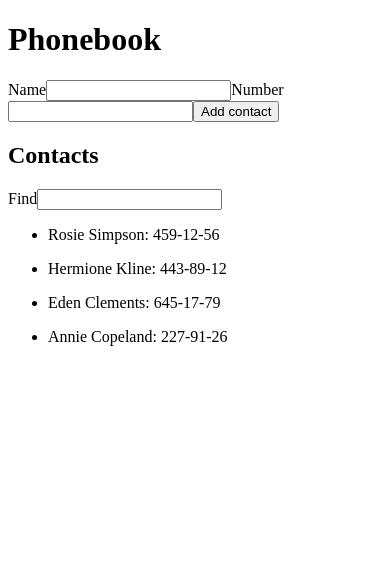
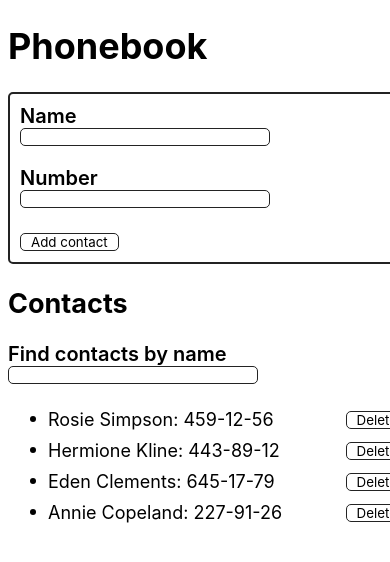
Before and after one commit to ivanberko/goit-react-hw-02-phonebook, a React (Create React App) app: page / in a window 390 px wide. Shown: the top 562 px of the page. Built offline with nearby package versions, Linux system fonts and the light colour scheme.

Commit message:
hw-02-phonebook done

```diff
--- a/src/Components/App/App.jsx
+++ b/src/Components/App/App.jsx
@@ -16,6 +16,10 @@ export default class App extends Component {
   };
 
   addContact = (contact) => {
+    const { contacts } = this.state;
+    const isExistContact = contacts.find((item) => item.name.toLowerCase() === contact.name.toLowerCase());
+
+    if (!isExistContact) {
       const contactToAdd = {
         ...contact,
         id: uuidv4(),
@@ -24,6 +28,9 @@ export default class App extends Component {
       this.setState((prevState) => ({
         contacts: [...prevState.contacts, contactToAdd],
       }));
+    } else {
+      alert(`${contact.name} is already in contacts.`);
+    }
   };
 
   findContact = (name, contacts) => {
@@ -32,7 +39,13 @@ export default class App extends Component {
     );
   };
 
-  handleChange = ({ target: { name, value } }) => {
+  deleteContact = (id) => {
+    this.setState((prevState) => ({
+      contacts: prevState.contacts.filter((contact) => contact.id !== id),
+    }));
+  };
+
+  handleChangeFilter = ({ target: { name, value } }) => {
     this.setState({
       [name]: value,
     });
@@ -50,9 +63,12 @@ export default class App extends Component {
         <Filter
           contacts={contacts}
           filter={filter}
-          handleFindName={this.handleChange}
+          handleFindName={this.handleChangeFilter}
         />
-        <ContactList contacts={filteredContact} />
+        <ContactList
+          contacts={filteredContact}
+          onDeleteContact={this.deleteContact}
+        />
       </div>
     );
   }
--- a/src/Components/ContactForm/ContactForm.jsx
+++ b/src/Components/ContactForm/ContactForm.jsx
@@ -1,9 +1,15 @@
 import React, { Component } from "react";
+import PropTypes from "prop-types";
+import { formAddContact } from "./ContactForm.module.css";
 
 export default class ContactForm extends Component {
   state = {
     name: "",
     number: "",
+  };
+
+  static propTypes = {
+    onAddContact: PropTypes.func.isRequired,
   };
 
   handleChange = ({ target: { name, value } }) => {
@@ -13,19 +19,22 @@ export default class ContactForm extends Component {
   };
 
   handleSubmit = (e) => {
+    const { name, number } = this.state;
     const { onAddContact } = this.props;
     e.preventDefault();
-    onAddContact({ ...this.state });
-    this.setState({
-      name: "",
-      number: "",
-    });
+    if (name && number) {
+      onAddContact({ ...this.state });
+      this.setState({
+        name: "",
+        number: "",
+      });
+    }
   };
 
   render() {
     const { name, number } = this.state;
     return (
-      <form onSubmit={this.handleSubmit}>
+      <form className={formAddContact} onSubmit={this.handleSubmit}>
         <label>
           Name
           <input
--- /dev/null
+++ b/src/Components/ContactForm/ContactForm.module.css
@@ -0,0 +1,17 @@
+.formAddContact {
+  width: 400px;
+  border: 2px solid #232323;
+  padding: 10px;
+  border-radius: 5px;
+}
+
+input[type='text'] {
+  display: block;
+  margin-bottom: 20px;
+  width: 250px;
+}
+
+label {
+  font-size: 20px;
+  font-weight: 600;
+}
--- a/src/Components/ContactList/ContactList.jsx
+++ b/src/Components/ContactList/ContactList.jsx
@@ -1,15 +1,31 @@
 import React from "react";
+import PropTypes from "prop-types";
+import { list, itemContact, btnDelete } from "./ContactList.module.css";
 
-const ContactList = ({ contacts }) => (
-  <ul>
+const ContactList = ({ contacts, onDeleteContact }) => (
+  <ul className={list}>
     {contacts.map(({ name, number, id }) => (
       <li key={id}>
-        <p>
+        <p className={itemContact}>
           {name}: <span>{number}</span>
         </p>
+        <button className={btnDelete} type="button" onClick={() => onDeleteContact(id)}>
+          Delete
+        </button>
       </li>
     ))}
   </ul>
 );
 
+ContactList.propTypes = {
+  contacts: PropTypes.arrayOf(
+    PropTypes.shape({
+      id: PropTypes.string.isRequired,
+      name: PropTypes.string.isRequired,
+      number: PropTypes.string.isRequired,
+    })
+  ),
+  onDeleteContact: PropTypes.func.isRequired,
+};
+
 export default ContactList;
--- /dev/null
+++ b/src/Components/ContactList/ContactList.module.css
@@ -0,0 +1,14 @@
+.list {
+  width: 400px;
+}
+
+.itemContact {
+  display: inline-block;
+  vertical-align: middle;
+  margin: 5px 0;
+}
+
+.btnDelete {
+  float: right;
+  margin-top: 7px;
+}
--- a/src/Components/Filter/Filter.jsx
+++ b/src/Components/Filter/Filter.jsx
@@ -1,10 +1,11 @@
 import React from "react";
+import PropTypes from "prop-types";
 
-const Filter = ({contacts, filter, handleFindName}) => (
+const Filter = ({ contacts, filter, handleFindName }) => (
   <div>
     {contacts.length >= 2 && (
       <label>
-        Find
+        Find contacts by name
         <input
           type="text"
           name="filter"
@@ -15,4 +16,10 @@ const Filter = ({contacts, filter, handleFindName}) => (
     )}
   </div>
 );
+Filter.propTypes = {
+  contacts: PropTypes.arrayOf(PropTypes.shape()),
+  filter: PropTypes.string.isRequired,
+  handleFindName: PropTypes.func.isRequired,
+};
+
 export default Filter;
--- a/src/index.js
+++ b/src/index.js
@@ -1,5 +1,6 @@
 import React from "react";
 import ReactDOM from "react-dom";
 import App from "./Components/App/App";
+import './style.css'
 
 ReactDOM.render(<App />, document.getElementById("root"));
--- /dev/null
+++ b/src/style.css
@@ -0,0 +1,30 @@
+html {
+  box-sizing: border-box;
+}
+
+*,
+*::before,
+*::after {
+  box-sizing: inherit;
+}
+
+body {
+  font-family: -apple-system, BlinkMacSystemFont, "Segoe UI", Roboto,
+    Oxygen-Sans, Ubuntu, Cantarell, "Helvetica Neue", sans-serif;
+  font-size: 18px;
+}
+
+button,
+input {
+  cursor: pointer;
+  font-family: inherit;
+  border-radius: 5px;
+  background-color: #fff;
+  border: 1px solid #232323;
+  padding: 0 10px;
+  vertical-align: middle;
+}
+
+button:active {
+  background-color: rgba(25, 8, 255, 0.534);
+}
```
Lines whose indentation alone changed are shown as unchanged.
